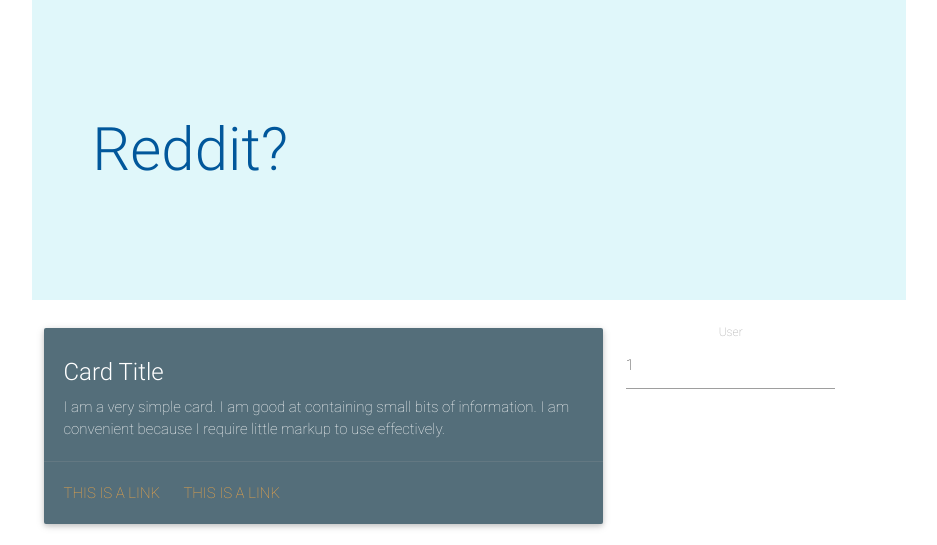
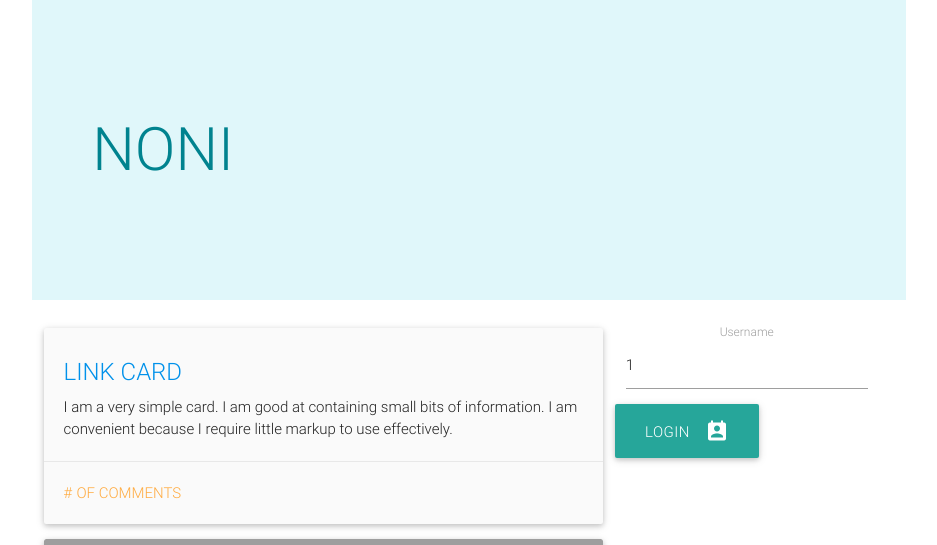
Before and after one commit to forceapple/social_media, a PHP site: page / in a window 1280 px wide. Shown: the top 545 px of the page, without its empty margins (171-1108 px from the left). Run offline with PHP 8.4, Linux system fonts and the light colour scheme; some libraries are stand-ins or nearby versions; grey boxes are pictures that could not be loaded.

Commit message:
view changes

```diff
--- a/view/css/style.css
+++ b/view/css/style.css
@@ -2,7 +2,11 @@
 /* CSS Document */
 
 body {
-	font-weight: 100;
+	font-weight: 300;
+}
+
+a {
+
 }
 
 #header {
@@ -13,5 +17,26 @@ body {
 	padding-right: 1em;
 	font-weight: 300;
 	font-size:4em;
-	color: #01579b;
+	color: #00838f;
 }
+
+.card {
+	background-color: #fafafa;
+}
+
+.card a {
+	font-weight: 300 !important;
+}
+
+.card .card-title a {
+	color: #0091ea !important;
+}
+
+.post-image {
+
+}
+
+.card-image .card-title {
+	background-color: #00838f !important;
+	color: #fff !important;
+}
--- a/view/index.php
+++ b/view/index.php
@@ -15,7 +15,7 @@
 <body>
 	<div class="container">
     	<div class="row">
-        	<div class="col s12" id="header">Reddit?</div>
+        	<div class="col s12" id="header">NONI</div>
         </div>
 
         <!-- insert
@@ -45,59 +45,49 @@
         </form>
 
 
-        <form id="insertImageForm">
-         <div class="row block-content-2">
-        	<div class="col s3">
-        		<div class="form-group center med-content">
-                     <label>User</label>
-                      <p class="form-control-static" id="uid-mirror"></p>
-               </div>
-           </div>
-           <div class="col s3">
-        		<div class="form-group center med-content">
-                	<label>Image URL</label>
-                    <input type="text" class="form-control" id="imagePath" placeholder="http://">
-               </div>
-           </div>
-           <div class="col s3 center med-content">
-        		<div class="form-group center">
-                	<label>Insert an image for user.</label>
-                    <button type="submit" id="insertImageButton" class="btn waves-effect waves-light btn-large">SUBMIT <i class="mdi-image-add-to-photos right"></i></button>
-               </div>
-           </div>
-           <div id="insertImageMsgBox" class="col s3 center med-content">
-           </div>
-        </div>
-     </form>-->
 
      <!-- start container -->
        <div class="row">
        <!-- content -->
         <div class="col m8">
-          <div class="card blue-grey darken-1">
-            <div class="card-content white-text">
-              <span class="card-title">Card Title</span>
+          <div class="card">
+            <div class="card-content">
+              <span class="card-title"><a href="#">Link Card</a></span>
               <p>I am a very simple card. I am good at containing small bits of information.
               I am convenient because I require little markup to use effectively.</p>
             </div>
             <div class="card-action">
-              <a href="#">This is a link</a>
-              <a href='#'>This is a link</a>
+              <a href="#"># of comments</a>
             </div>
           </div>
+
+            <div class="card">
+            <div class="card-image">
+              <img src="http://www.evolutionsupply.com/_images/image9.gif" class="post-image">
+              <span class="card-title">Card Title</span>
+            </div>
+            <div class="card-content">
+              <p>I am a very simple card. I am good at containing small bits of information.
+              I am convenient because I require little markup to use effectively.</p>
+            </div>
+            <div class="card-action">
+             <a href="#"># of comments</a>
+            </div>
+          </div>
+
          </div><!-- /content-->
 
-         <!-- sidebar: insert? -->
+         <!-- sidebar: username? -->
           <div class="col m4">
            <form id="insertUserForm">
         <div class="row block-content">
         	<div class="col">
         		<div class="form-group center med-content">
-                    	<label>User</label>
+                    	<label>Username</label>
                            <input type="text" class="form-control" id="uid" value="1" placeholder="user ID" required>
                </div>
            </div>
-
+    		<button id="insertProfilePicButton" class="btn waves-effect waves-light btn-large" type="submit" name="action">LOGIN<i class="mdi-action-perm-contact-cal right"></i></button>
            <div id="insertUserMsgBox" class="col s3 center med-content">
            </div>
         </div>
@@ -105,7 +95,7 @@
         </div><!-- end sidebar -->
       </div>
 
-     <!-- end card roll -->
+     <!-- end CONTAINER -->
 
 
     </div><!-- end of container-->
```
